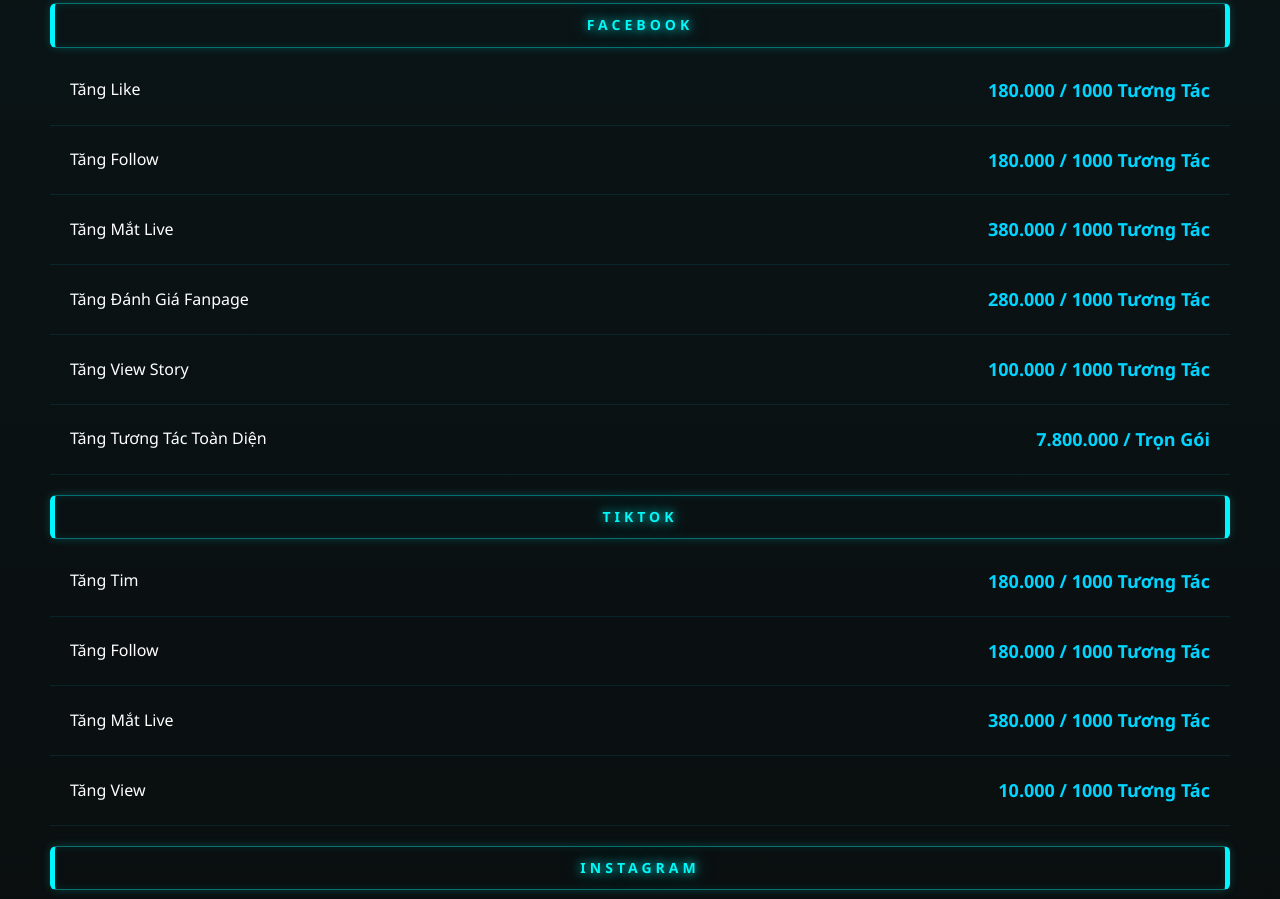
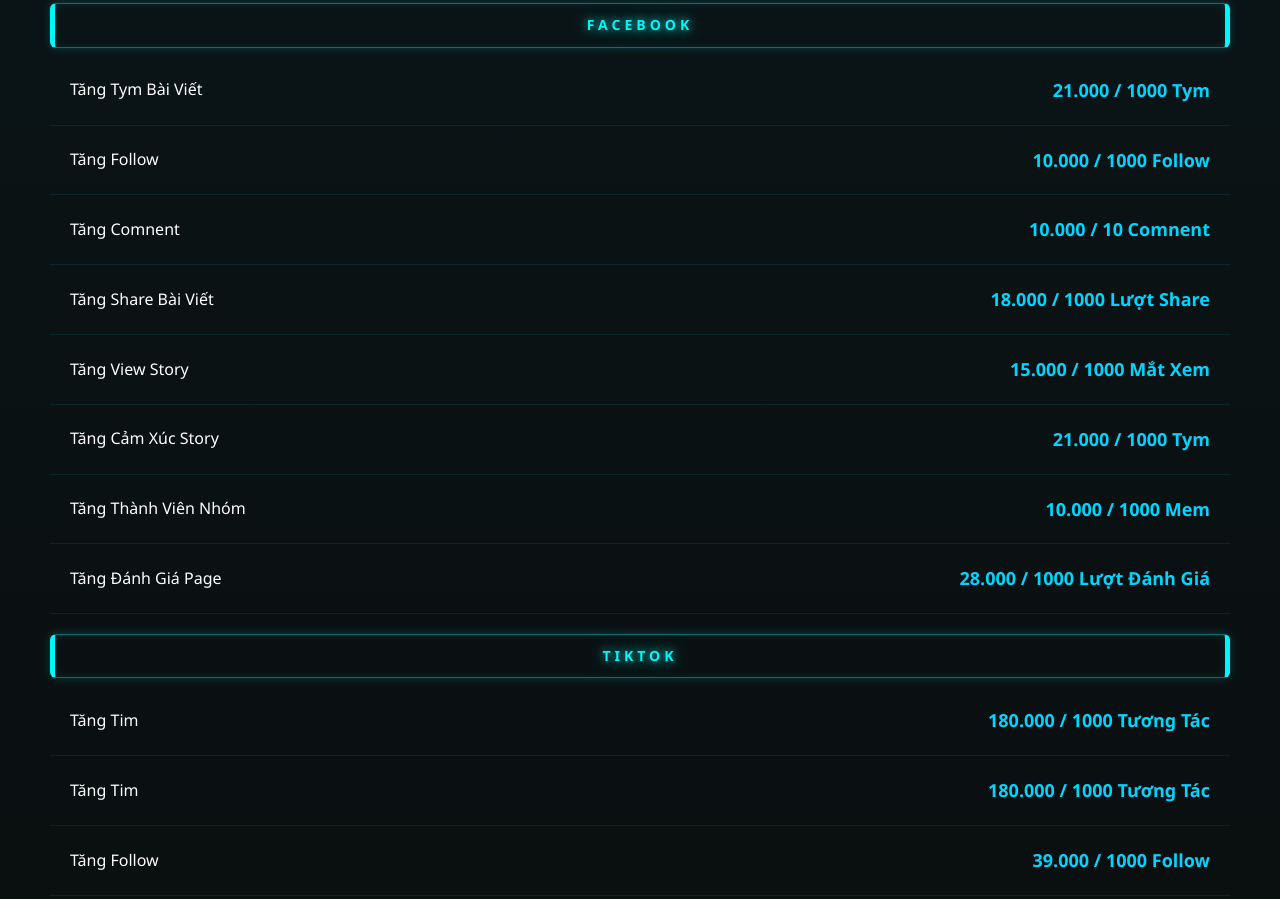
Before and after one commit to vtruong12345/vantruongspsublikevip, a plain HTML site: page index.html in a window 1280 px wide. Shown: the part 1636-2535 px from the top of the page. Drawn offline with Linux system fonts and the light colour scheme.

Commit message:
Update index.html

```diff
--- a/index.html
+++ b/index.html
@@ -665,33 +665,43 @@
             <div class="group-title">FACEBOOK</div>
 
             <div class="pricing-row">
-                <div class="pricing-service">Tăng Like</div>
-                <div class="pricing-price">180.000 / 1000 Tương Tác</div>
+                <div class="pricing-service">Tăng Tym Bài Viết</div>
+                <div class="pricing-price">21.000 / 1000 Tym</div>
             </div>
 
             <div class="pricing-row">
                 <div class="pricing-service">Tăng Follow</div>
-                <div class="pricing-price">180.000 / 1000 Tương Tác</div>
+                <div class="pricing-price">10.000 / 1000 Follow</div>
             </div>
 
             <div class="pricing-row">
-                <div class="pricing-service">Tăng Mắt Live</div>
-                <div class="pricing-price">380.000 / 1000 Tương Tác</div>
+                <div class="pricing-service">Tăng Comnent</div>
+                <div class="pricing-price">10.000 / 10 Comnent</div>
             </div>
 
             <div class="pricing-row">
-                <div class="pricing-service">Tăng Đánh Giá Fanpage</div>
-                <div class="pricing-price">280.000 / 1000 Tương Tác</div>
+                <div class="pricing-service">Tăng Share Bài Viết</div>
+                <div class="pricing-price">18.000 / 1000 Lượt Share</div>
             </div>
 
             <div class="pricing-row">
                 <div class="pricing-service">Tăng View Story</div>
-                <div class="pricing-price">100.000 / 1000 Tương Tác</div>
+                <div class="pricing-price">15.000 / 1000 Mắt Xem</div>
             </div>
 
             <div class="pricing-row">
-                <div class="pricing-service">Tăng Tương Tác Toàn Diện</div>
-                <div class="pricing-price">7.800.000 / Trọn Gói</div>
+                <div class="pricing-service">Tăng Cảm Xúc Story</div>
+                <div class="pricing-price">21.000 / 1000 Tym</div>
+            </div>
+
+            <div class="pricing-row">
+                <div class="pricing-service">Tăng Thành Viên Nhóm</div>
+                <div class="pricing-price">10.000 / 1000 Mem</div>
+            </div>
+
+            <div class="pricing-row">
+                <div class="pricing-service">Tăng Đánh Giá Page</div>
+                <div class="pricing-price">28.000 / 1000 Lượt Đánh Giá</div>
             </div>
         </div>
 
@@ -705,8 +715,13 @@
             </div>
 
             <div class="pricing-row">
+                <div class="pricing-service">Tăng Tim</div>
+                <div class="pricing-price">180.000 / 1000 Tương Tác</div>
+            </div>
+
+            <div class="pricing-row">
                 <div class="pricing-service">Tăng Follow</div>
-                <div class="pricing-price">180.000 / 1000 Tương Tác</div>
+                <div class="pricing-price">39.000 / 1000 Follow</div>
             </div>
 
             <div class="pricing-row">
```
